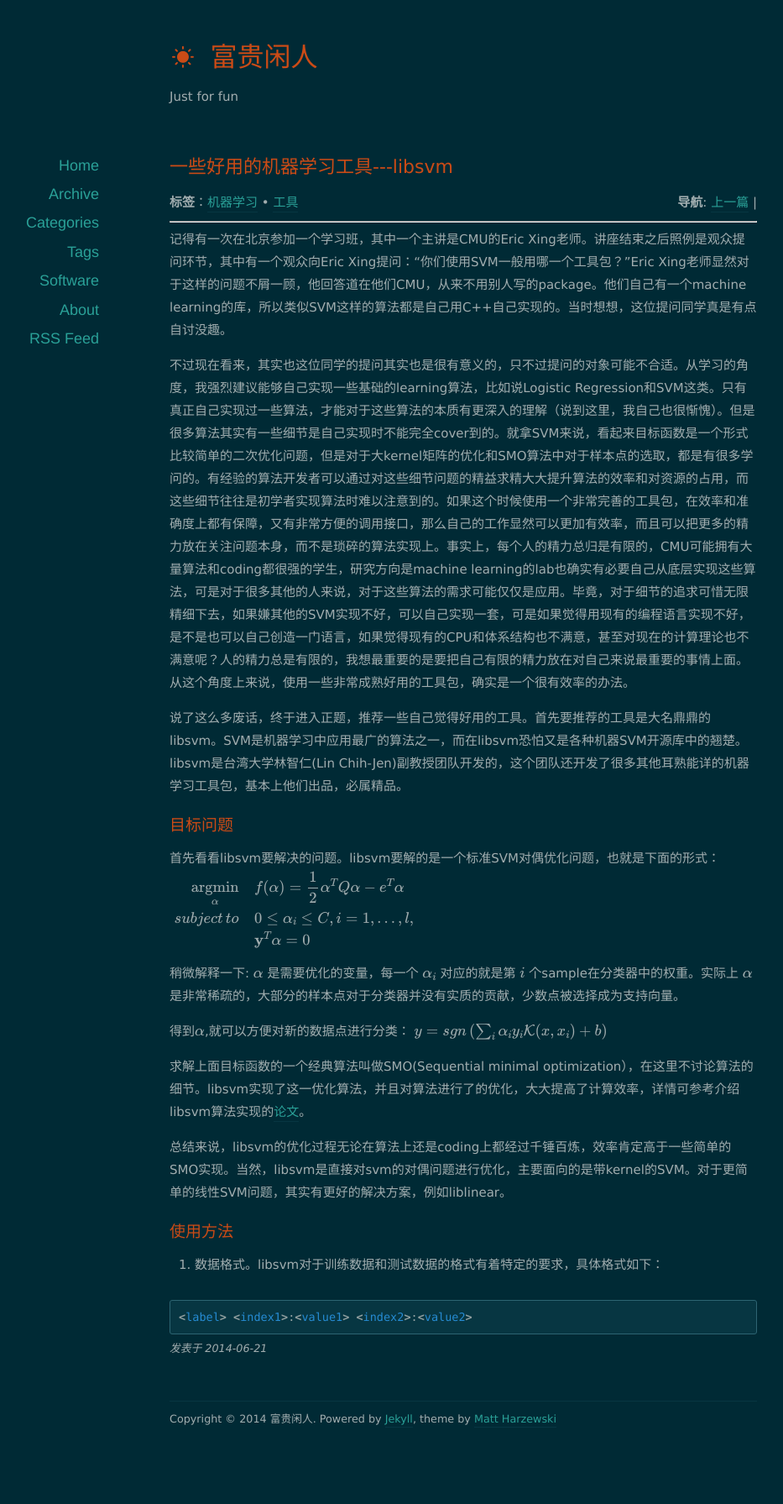
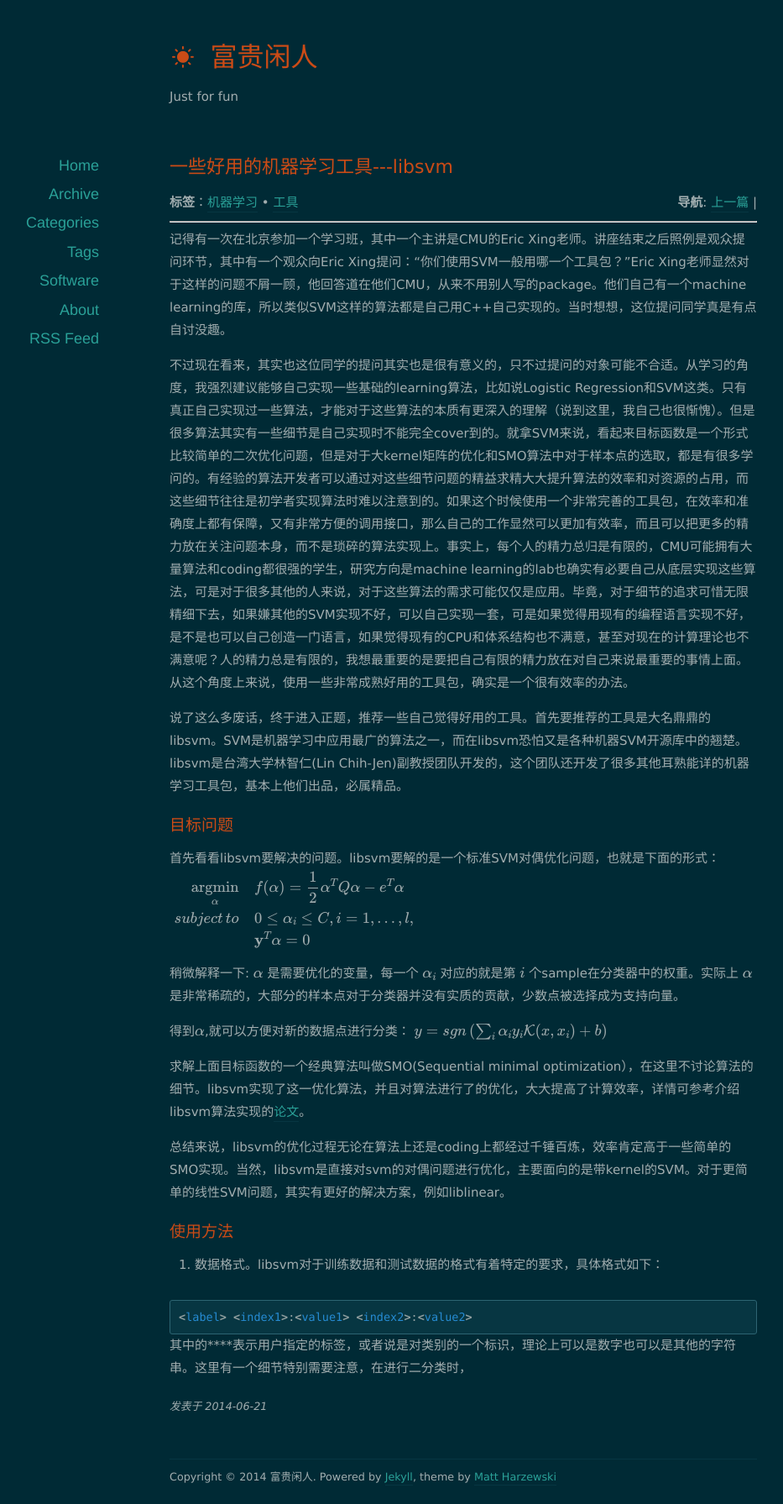
Before and after one commit to orangeprince/orangeprince.github.io, a Jekyll site: the page built from _posts/2014-06-21-libsvm.md, in a window 1280 px wide. Shown: the whole page at 84% size, without its empty margins (88-1021 px from the left). Built offline with Jekyll 4.4.1, drawn with Linux system fonts in a browser that asks for light colours; nearby versions of some CDN libraries; formulas are drawn with MathJax 3; comment, search, counter and statistics services are not loaded; before the commit the page ends 1722 px from its top, so only the background shows below that.

Commit message:
modified:   _posts/2014-06-21-libsvm.md

```diff
--- a/_posts/2014-06-21-libsvm.md
+++ b/_posts/2014-06-21-libsvm.md
@@ -41,3 +41,4 @@
 {% highlight python %}
 <label> <index1>:<value1> <index2>:<value2>
 {% endhighlight %}
+其中的**<label>**表示用户指定的标签，或者说是对类别的一个标识，理论上可以是数字也可以是其他的字符串。这里有一个细节特别需要注意，在进行二分类时，
```
